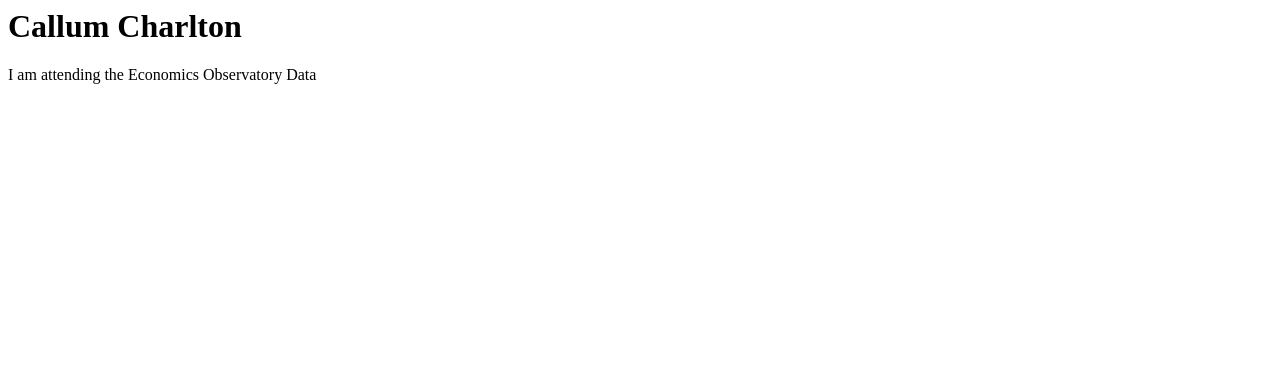
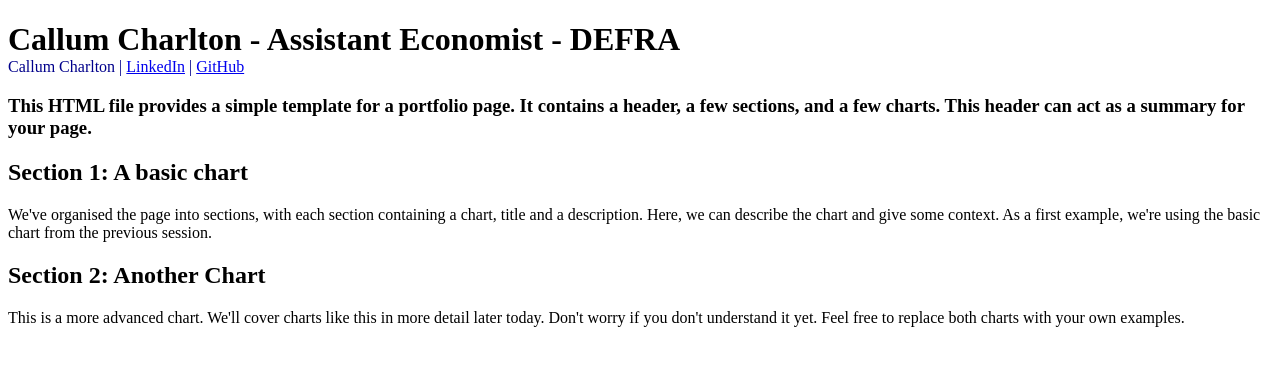
Before and after one commit to callumcharltonDEFRA/EconDSClass, a plain HTML site: page index.html in a window 1280 px wide. Drawn offline with Linux system fonts and the light colour scheme; a script that the page names is missing.

Commit message:
Add files via upload

```diff
--- a/index.html
+++ b/index.html
@@ -1,7 +1,100 @@
+<!-- This HTML file provides a simple example of a portfolio page. It contains a header, a few sections, and a few charts. -->
+<!-- It works with the three css files in this folder: example1.css, example2.css and example3.css. -->
+<!-- The HTML file defines the structure of the page, and the CSS files define how it looks. -->
+<!-- The CSS examples are all designed to work with this page. Try swapping them out on line 29 and see what happens. -->
+
+<!-- Take a look around and make your own copy to adapt for your own use. -->
+
+<!-- This is a comment -->
+<!-- Comments are not displayed in the browser -->
+<!-- They can be used to leave notes in the code -->
+
+<!DOCTYPE html>
 <html>
-  <body>
-    <h1> Callum Charlton </h1>
+    <!-- HTML is heirarchial: tags like this define elements on the page.
+    Each tag does something different. For example:
+        - The <html> tag defines the whole document.
+        - The <h1> tag defines a large heading
+        - The <p> tag defines a paragraph
+        - Tags appear as an opening <div> and closing </div> pair
+    -->
 
-    <p> I am attending the Economics Observatory Data <asterclass in Newport, on Thursday 22 February.</p>
-  </body>
+<head>
+    <!-- The head tag links to resources our page needs and defines information about it. Tags in the <head> aren't displayed on the page. -->
+
+    <!-- This is a link to a stylesheet which contains rules about how each element on the page should be defined-->
+    <!-- Try swapping example1.css to another, and take a look at example1.css to see if you understand it-->
+    <link rel="stylesheet" type="text/css" href="s2_example3.css">
+    <title>My Portfolio</title> <!-- The title displayed in the browser tab, not on the page itself -->
+
+    <!-- This is a link to the vega-lite which we're using to make graphs -->
+    <script src="https://cdn.jsdelivr.net/npm/vega@5"></script>
+    <script src="https://cdn.jsdelivr.net/npm/vega-lite@5"></script>
+    <script src="https://cdn.jsdelivr.net/npm/vega-embed@6"></script>
+</head>
+
+<body>
+<!-- The body tag contains the elements that visitors to our page will see. -->
+    <h1 style="margin-bottom: 0px;"> <!-- we can also style elements directly in the HTML by setting the style= atrribute of a tag. -->
+        <!-- This is a header, it is the largest text on the page -->
+        Callum Charlton - Assistant Economist - DEFRA
+    </h1>
+    <p style="margin-top: 0px; color: darkblue">
+        <!-- we're setting the margin to 0px so the header and authour name are close together -->
+        Callum Charlton | <a href="https://www.linkedin.com/in/callum-c-42900983/">LinkedIn</a> | <a
+            href="https://github.com/callumcharltonDEFRA">GitHub</a>
+    </p>
+    <h3>
+        This HTML file provides a simple template for a portfolio page. It contains a header, a few sections, and a few charts. This header can act as a summary for your page.
+    </h3>
+
+    <!-- We're organising the page into sections, with each section containing a chart, title and a description -->
+    <section>
+        <div class="chart-description">
+            <h2>Section 1: A basic chart</h2>
+            <p> <!-- This is a paragraph, it's the main way to display text on a web page -->
+                We've organised the page into sections, with each section containing a chart, title and a description. Here, we can describe the chart and give some context.
+                As a first example, we're using the basic chart from the previous session.
+            </p>
+        </div>
+        <figure id="Location1"></figure> <!-- we give it an id so we can put a vega-lite graph here with VegaEmbed -->
+    </section>
+
+    <section>
+        <div class="chart-description"> <!-- we are grouping the title and description together so we can style them together -->
+            <h2>Section 2: Another Chart</h2>
+            <p> <!-- This is a paragraph, it's the main way to display text on a web page -->
+                This is a more advanced chart. We'll cover charts like this in more detail later today. Don't worry if you don't understand it yet.
+                Feel free to replace both charts with your own examples.
+            </p>
+        </div>
+        <figure id="Location2"></figure> <!-- we give it an id so we can put a vega-lite graph here with VegaEmbed -->
+    </section>
+
+    <!-- Do you want to add more sections? -->
+        <!-- Try copying pasting the section above -->
+        <!-- You'll need to change the id of the figure "<figure id="Location3"... -->
+        <!-- ... and add a new variable for the graph spec in the script at the bottom of the page -->
+
+
+    <!-- This is a script, it's a way to run JavaScript code on the page -->
+    <script>
+        // This is a comment in JavaScript - it's a different language to HTML and CSS
+
+        var figure_1_spec = "s2_chart1.json"; // We're storing the URL of the graph we want to display in a variable
+        var figure_2_spec = "https://raw.githubusercontent.com/EconomicsObservatory/courses/main/2/s2_chart2.json";
+
+        vegaEmbed('#Location1', figure_1_spec) // We're using the vegaEmbed function to put a graph in the element with id figure_1
+        vegaEmbed('#Location2', figure_2_spec)
+
+        // Do you want to add more graphs?
+        // try defining a new variable for figure_3_spec, adding VegaEmbed for Location3, and adding a new section in the HTML
+        // e.g.
+        // var figure_3_spec = ...
+        // vegaEmbed('#Location3', figure_3_spec)
+
+    </script>
+
+</body>
+
 </html>
```
